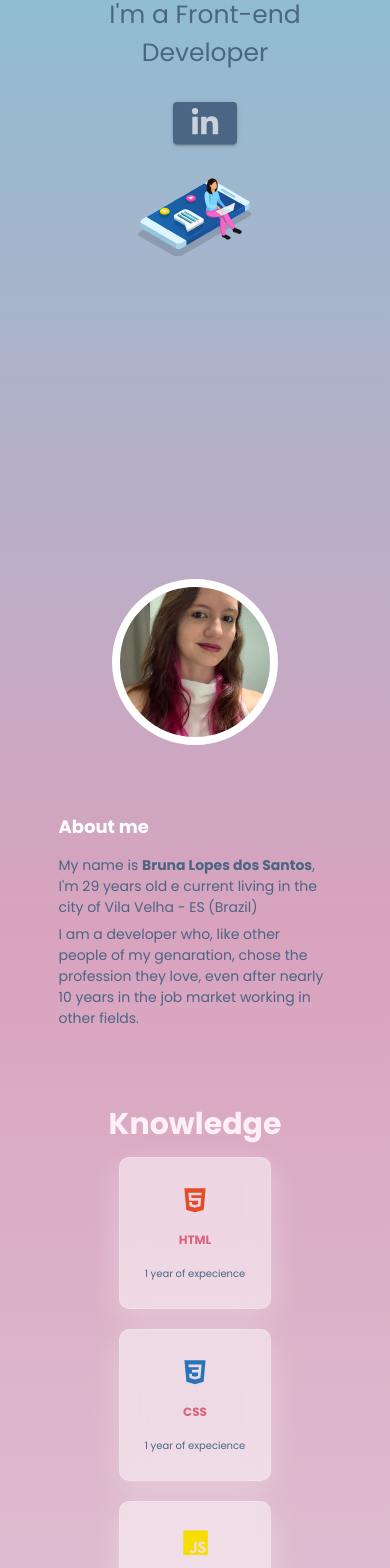
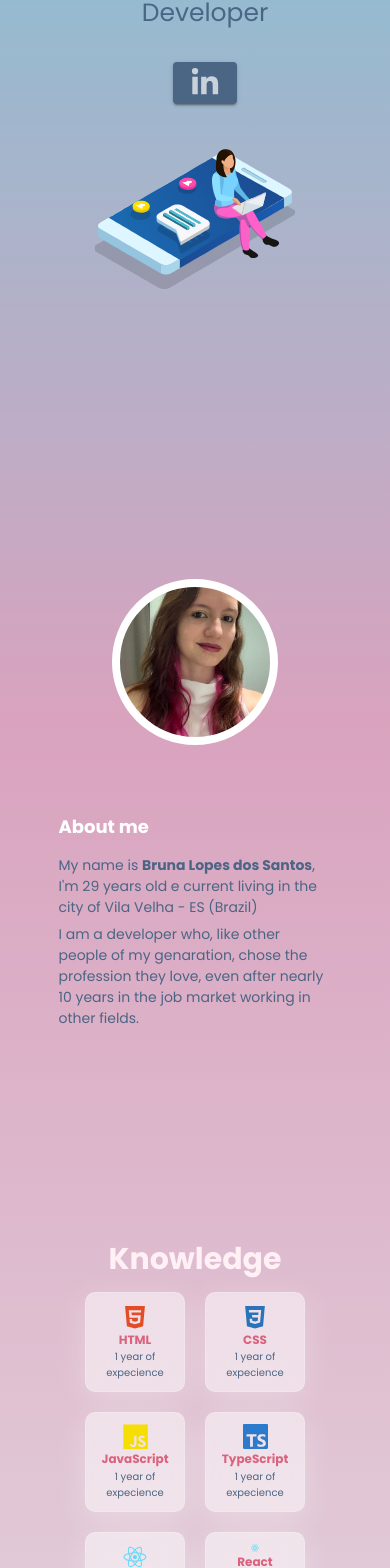
Before and after one commit to bruna-lopes/portfolio, a React (Create React App) app: page / in a window 390 px wide. Shown: the part 417-1985 px from the top of the page. Built offline with nearby package versions, Linux system fonts and the light colour scheme.

Commit message:
ajustes na responsividade

```diff
--- a/src/components/conhecimentos/Card.tsx
+++ b/src/components/conhecimentos/Card.tsx
@@ -12,8 +12,8 @@ type CardProps = {
 };
 
 export const Card = ({ titulo, anosExperiencia, icone, dark, idioma }: CardProps) => {
-  const [widthCard, setWidthCard] = useState<number | undefined>(130);
-  const [heightCard, setHeightCard] = useState<number | undefined>(130);
+  const [widthCard, setWidthCard] = useState<number | undefined>(adjustComponent(130));
+  const [heightCard, setHeightCard] = useState<number | undefined>(adjustComponent(130));
 
   window.addEventListener('resize', () => {
     setWidthCard(adjustComponent(130));
--- a/src/components/conhecimentos/style/index.ts
+++ b/src/components/conhecimentos/style/index.ts
@@ -25,7 +25,7 @@ export const ConhecimentosContainer = styled.div<Props>`
       : `background-color: ${Colors.blackOverlay};`}
 
   @media ${Media.maxWidth.sm} {
-    min-height: 70vh;
+    min-height: 80vh;
   }
 `;
 
@@ -64,6 +64,11 @@ export const StyledCard = styled(Card)<Props>`
   flex-direction: column;
   justify-content: space-evenly;
   align-items: center;
+
+  @media ${Media.maxWidth.ms} {
+    width: 20vw;
+    height: 20vw;
+  }
 
   &.MuiCard-root {
     backdrop-filter: blur(11.5px);
--- a/src/components/introducao/Introducao.tsx
+++ b/src/components/introducao/Introducao.tsx
@@ -13,8 +13,12 @@ import * as S from './style';
 const Introducao = () => {
   const { state } = useDarkModeContext();
   const { stateIdioma } = useIdiomaContext();
-  const [widthAnimation, setWidthAnimation] = useState<number | undefined>(120);
-  const [heightAnimation, setHeightAnimation] = useState<number | undefined>(80);
+  const [widthAnimation, setWidthAnimation] = useState<number | undefined>(
+    adjustComponent(500),
+  );
+  const [heightAnimation, setHeightAnimation] = useState<number | undefined>(
+    adjustComponent(400),
+  );
 
   const defaultOptions = {
     loop: true,
--- a/src/components/menu/Menu.tsx
+++ b/src/components/menu/Menu.tsx
@@ -16,8 +16,12 @@ import * as S from './style';
 export const Menu = () => {
   const { dispatch, state } = useDarkModeContext();
   const { dispatchIdioma, stateIdioma } = useIdiomaContext();
-  const [widthAnimation, setWidthAnimation] = useState<number | undefined>(120);
-  const [heightAnimation, setHeightAnimation] = useState<number | undefined>(80);
+  const [widthAnimation, setWidthAnimation] = useState<number | undefined>(
+    adjustComponent(120),
+  );
+  const [heightAnimation, setHeightAnimation] = useState<number | undefined>(
+    adjustComponent(80),
+  );
 
   const defaultOptions = {
     loop: true,
```
